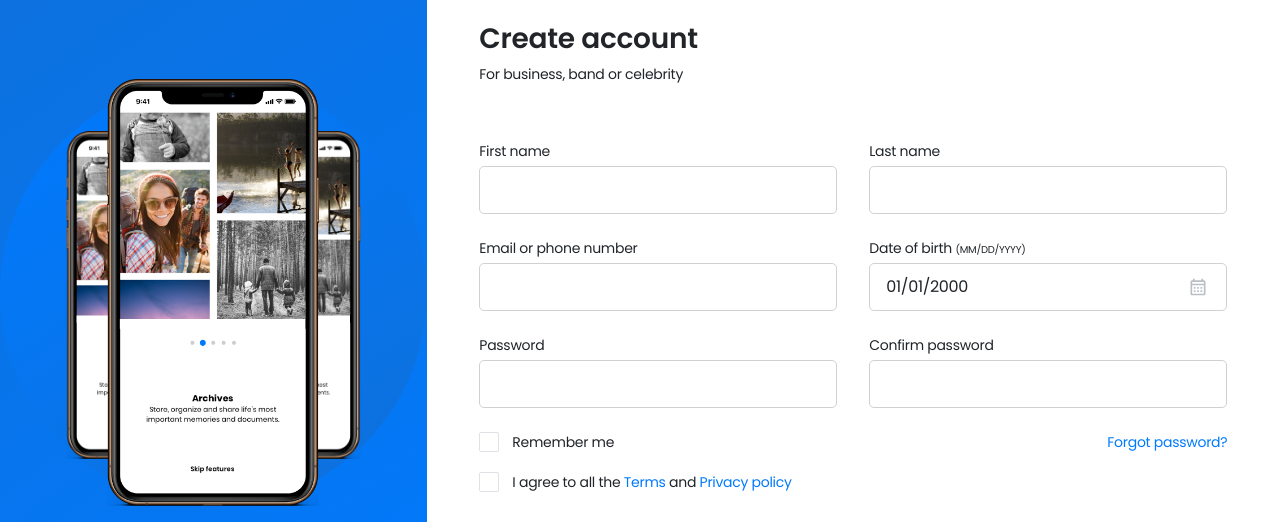
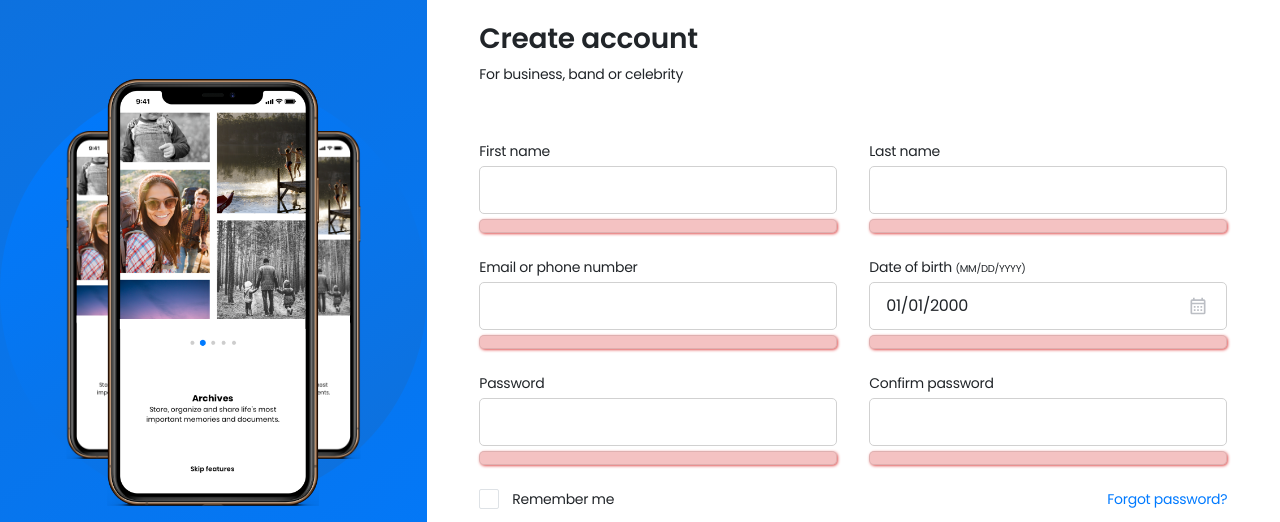
Before and after one commit to KanVull/Intern_test-registration_form, a plain HTML site: page register.html in a window 1280 px wide. Shown: the part 151-673 px from the top of the page. Drawn offline with nearby package versions, Linux system fonts and the light colour scheme.

Commit message:
Add error spans to all form-controls

```diff
--- a/css/style.css
+++ b/css/style.css
@@ -148,11 +148,26 @@ input {
     padding: 0 0 0 16px;
 }
 
+.form-group {
+    margin-bottom: 24px;
+}
+
 .form-control {
     padding: 11px 16px;
     border-radius: 5px;
-    margin-bottom: 24px;
     border-color: #D1D1D1;
+}
+
+.error {
+    display: flex;
+    background-color: #e154545b;
+    color: black;
+    width: 100%;
+    margin: 5px auto;
+    padding: 6px 11px;
+    border: 1px solid #00000018;
+    border-radius: 5px;
+    box-shadow: 1px 1px 3px #e15454;
 }
 
 .date-template {
--- a/register.html
+++ b/register.html
@@ -61,41 +61,51 @@
                                         <label class="mb-1" for="inputFirstName">First name</label>
                                         <input class="form-control" id="inputFirstName" type="text"
                                             required/>
+                                        <span class="error" id="firstnameError"></span>
                                     </div>
                                 </div>
                                 <div class="col-md-6 right-form-control">
                                     <div class="form-group">
                                         <label class="mb-1" for="inputLastName">Last name</label>
                                         <input class="form-control" id="inputLastName" type="text">
+                                        <span class="error" id="lastnameError"></span>
                                     </div>
                                 </div>
                             </div>
                             <div class="row">
                                 <div class="col-md-6 left-form-control">
+                                    <div class="form-group">
                                         <label class="mb-1" for="inputEmailPhone">Email or phone number</label>
                                         <input class="form-control" id="inputEmailPhone" type="text" required/>
+                                        <span class="error" id="emailphoneError"></span>
+                                    </div>
                                 </div>
                                 <div class="col-md-6 right-form-control">
+                                    <div class="form-group">
                                         <label class="mb-1" for="inputBirthDate">Date of birth <span class="date-template">(MM/DD/YYYY)</span></label>
                                         <input class="form-control" id="inputBirthDate" type="date"
                                             value="2000-01-01"
                                             min="1924-01-01" max="2024-01-01"
                                             required/>
+                                        <span class="error" id="birthdateError"></span>
+                                    </div>
                                 </div>
                             </div>
                             <div class="row">
                                 <div class="col-md-6 left-form-control">
                                     <div class="form-group">
-                                        <label class="mb-1" for="inputPassword">Password</label>
-                                        <input class="form-control" id="inputPassword" type="password"
+                                        <label class="mb-1" for="inputPassword1">Password</label>
+                                        <input class="form-control" id="inputPassword1" type="password"
                                             required/>
+                                        <span class="error" id="password1Error"></span>
                                     </div>
                                 </div>
                                 <div class="col-md-6 right-form-control">
                                     <div class="form-group">
-                                        <label class="mb-1" for="inputConfirmPassword">Confirm password</label>
-                                        <input class="form-control" id="inputConfirmPassword" type="password"
+                                        <label class="mb-1" for="inputPassword2">Confirm password</label>
+                                        <input class="form-control" id="inputPassword2" type="password"
                                             required/>
+                                        <span class="error" id="password2Error"></span>
                                     </div>
                                 </div>
                             </div>
```
Lines whose indentation alone changed are shown as unchanged.
